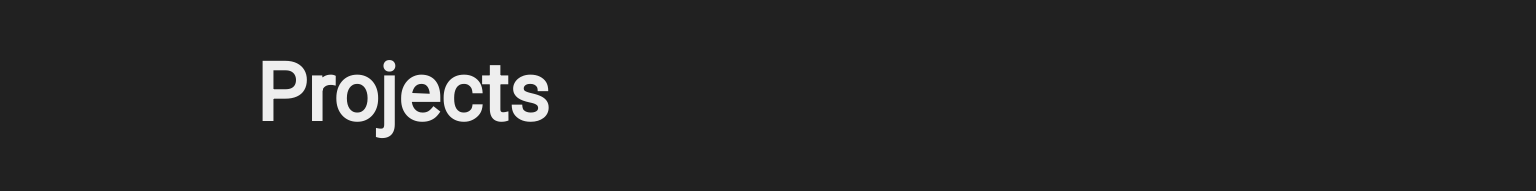
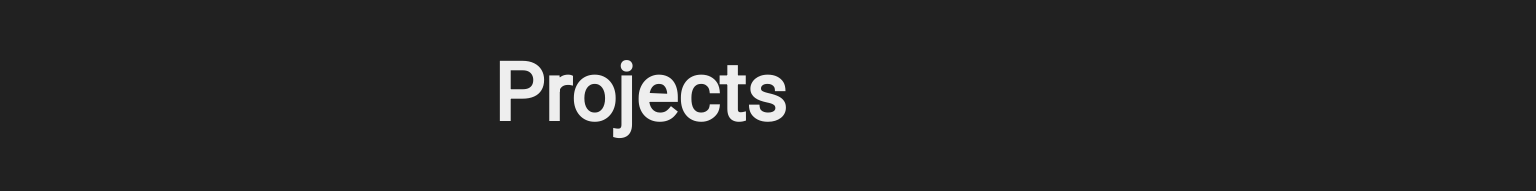
Before and after one commit to marcusalint/Personal-Portfolio, a React (Create React App) app in the folder personal-portfolio/: page /home in a window 1280 px wide. Shown: the part 1047-1238 px from the top of the page, 1536 px wide, since content can reach past the window. Built offline with nearby package versions, Linux system fonts and the light colour scheme.

Commit message:
recommit

```diff
--- a/personal-portfolio/src/components/Projects.scss
+++ b/personal-portfolio/src/components/Projects.scss
@@ -1,12 +1,16 @@
 #projects {
-  margin-left: 16em;
+  // margin-left: 15em;
   display: flex;
   flex-direction: column;
   width: 100vw;
+  height: 100vh;
+
 
 
 }
 
 #project--page--heading {
   color:#EEE;
+  text-align: center;
+
 }
--- a/personal-portfolio/src/components/ProjectsGrid.scss
+++ b/personal-portfolio/src/components/ProjectsGrid.scss
@@ -1,6 +1,7 @@
 .Projects--Nav {
   display: flex;
   flex-direction: row;
+  // align-items: center;
 
 }
 
```
